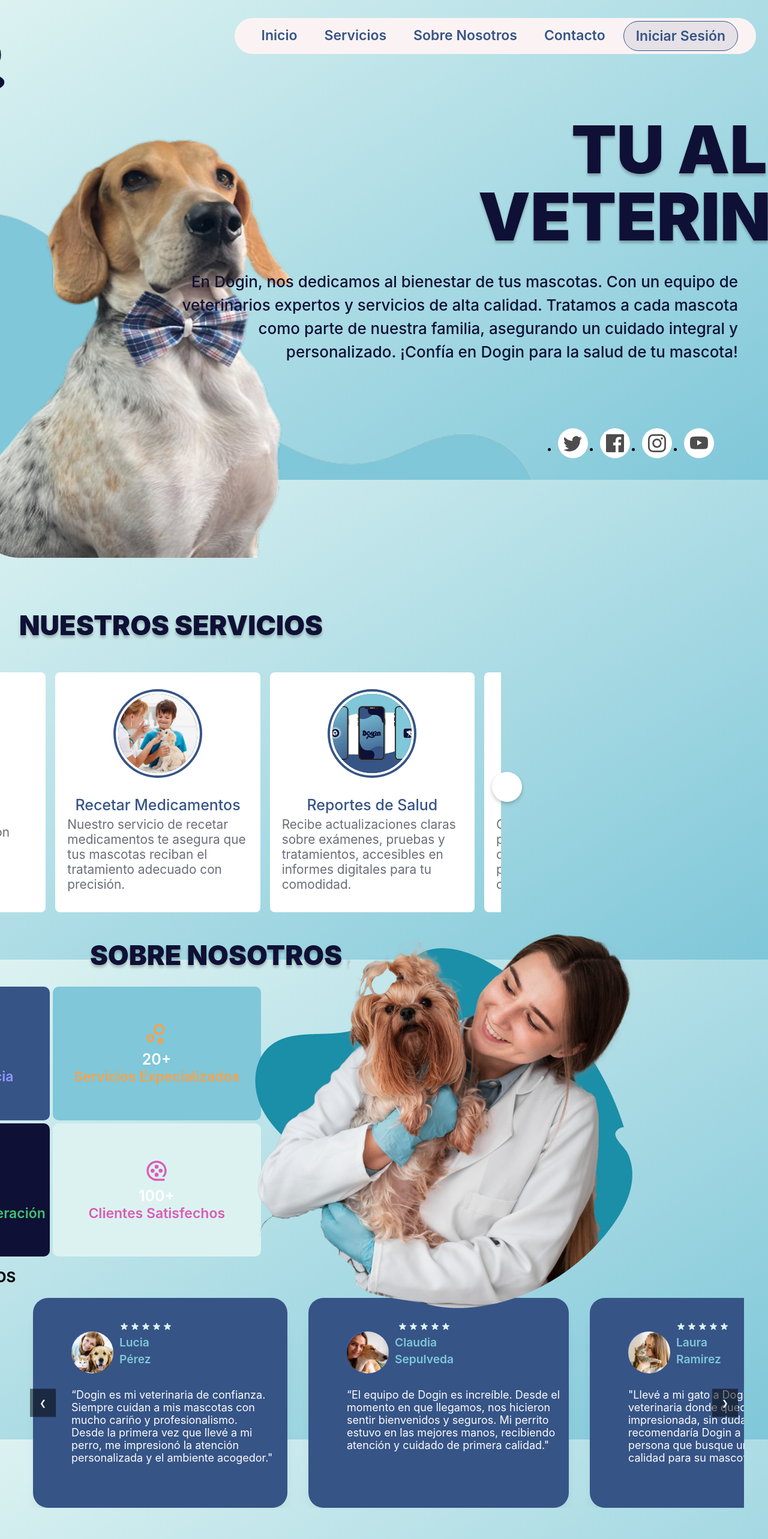
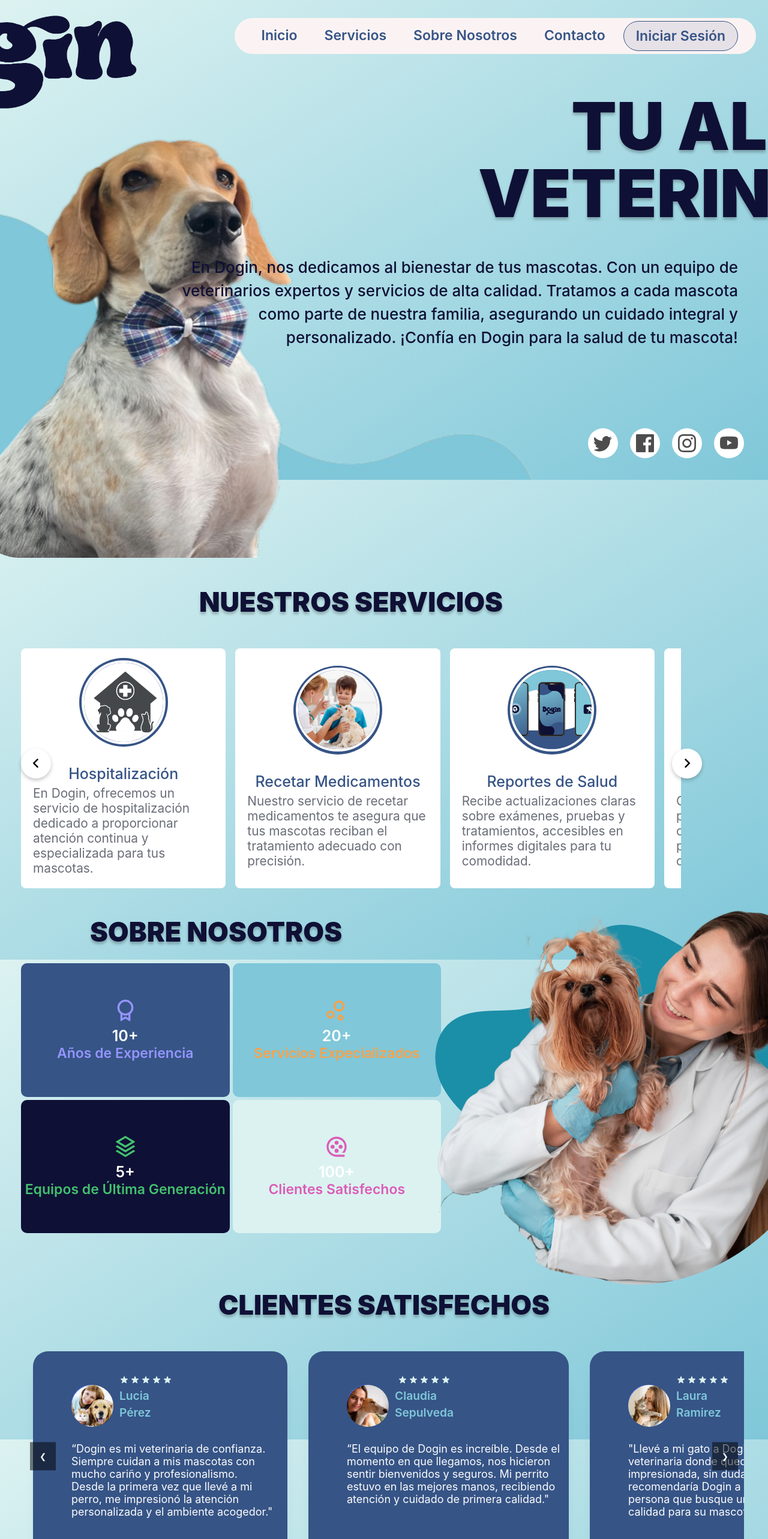
Before and after one commit to NataliaAvilaTorres/Proyecto-Desarrollo-Web---Angular, an Angular app: page / in a window 1280 px wide. Shown: the top 2566 px of the page at 60% size. Built offline with nearby package versions, Linux system fonts and the light colour scheme.

Commit message:
LandingPage ya quedo

```diff
--- a/src/app/LandingPage/footer/footer.component.css
+++ b/src/app/LandingPage/footer/footer.component.css
@@ -1,7 +1,7 @@
 .social-icons {
     position: fixed;
     bottom: 20px;
-    right: 80px;
+    right: 30px;
     display: flex;
     gap: 20px;
     z-index: 10;
@@ -103,3 +103,7 @@
   .example-2 .icon-content a[data-social="youtube"] ~ .tooltip {
     background-color: #ff0000;
   }
+
+  ul {
+    list-style: none;
+  }
--- a/src/app/LandingPage/header/header.component.css
+++ b/src/app/LandingPage/header/header.component.css
@@ -62,6 +62,6 @@
     position: absolute;
     width: 650px;
     height: 330px;
-    margin-top: 2380px;
-    margin-left: -230px;
+    margin-top: 2448px;
+    margin-left: -10px;
   }
--- a/src/app/LandingPage/main/main.component.css
+++ b/src/app/LandingPage/main/main.component.css
@@ -33,7 +33,7 @@
     text-shadow: 0px 4px 4px rgba(0, 0, 0, 0.25);
     margin: 0;
     margin-right: -18px;
-    margin-top: 2550px;
+    margin-top: 2600px;
   }
 
   .descripcion {
@@ -45,7 +45,7 @@
     z-index: 2;
     max-width: 83%;
     position: absolute;
-    top: 53%;
+    top: 50%;
     right: 50px;
     background-color: transparent;
   }
@@ -72,6 +72,17 @@
     text-decoration: none; /* Asegura que no haya subrayado al pasar el cursor */
   }
 
+  .testimonios {
+    margin-top: 80px;
+    text-align: center;
+    z-index: 3;
+    font-size: 45px;
+    font-weight: 900;
+    line-height: 80px;
+    color: #0f1035;
+    text-shadow: 0px 4px 4px rgba(0, 0, 0, 0.25);
+  }
+
   .servicios {
     text-align: center;
     z-index: 3;
@@ -88,6 +99,7 @@
     width: 100%;
     position: absolute;
     margin-top: 100px;
+    margin-left: 300px;
   }
 
   .wrapper i {
@@ -215,7 +227,7 @@
   }
 
   .card h2 {
-    font-weight: 500;
+    font-weight: 550;
     font-size: 1.56rem;
     margin: 30px 0 5px;
     color: #365486;
@@ -239,7 +251,7 @@
     gap: 5px;
     overflow: visible;
     margin-top: -550px;
-    margin-right: 150px;
+    margin-left: 300px;
   }
 
   .card2 .item {
@@ -276,7 +288,7 @@
     object-fit: cover; /* Asegura que la imagen cubra el contenedor sin distorsionarse */
   }
 
-  .sobre {
+  .sobre{
     margin-bottom: -110px;
     text-align: center;
     z-index: 3;
@@ -291,7 +303,7 @@
 
   .veterinario {
     position: relative;
-    margin-left: 680px;
+    margin-left: 980px;
     z-index: 10;
   }
 
--- a/src/app/LandingPage/main/main.component.html
+++ b/src/app/LandingPage/main/main.component.html
@@ -349,8 +349,8 @@
                 </div>
             </div>
             <!-- Controles del carrusel -->
-            <button class="carousel-prev">❮</button>
-            <button class="carousel-next">❯</button>
+            <button (click)="prev()" class="carousel-prev">❮</button>
+            <button (click)="next()" class="carousel-next">❯</button>
         </div>
     </div>
 
--- a/src/app/LandingPage/main/main.component.ts
+++ b/src/app/LandingPage/main/main.component.ts
@@ -7,4 +7,70 @@
 })
 export class MainComponent {
 
+  currentIndex = 0;
+  totalCards = 0;
+  firstCardWidth: number = 0;
+  isDragging: boolean = false;
+  startX: number = 0;
+  startScrollLeft: number = 0;
+
+  ngOnInit() {
+    // Funcionalidad para carrusel con flechas (prev y next)
+    this.totalCards = document.querySelectorAll('.card').length;
+
+    // Funcionalidad de arrastre en el carrusel
+    const carousel = document.querySelector(".carousel") as HTMLElement;
+    const arrowBtns = document.querySelectorAll(".wrapper i");
+    this.firstCardWidth = carousel.querySelector(".card")?.clientWidth || 0;
+
+    // Agregar eventos a las flechas para moverse en el carrusel
+    arrowBtns.forEach(btn => {
+      btn.addEventListener("click", () => {
+        carousel.scrollLeft += btn.id === "left" ? -this.firstCardWidth : this.firstCardWidth;
+      });
+    });
+
+    // Eventos de arrastre
+    carousel.addEventListener("mousedown", this.dragStart.bind(this));
+    carousel.addEventListener("mousemove", this.dragging.bind(this));
+    document.addEventListener("mouseup", this.dragStop.bind(this));
+  }
+
+  // Métodos para flechas prev y next
+  updateCarousel() {
+    const offset = this.currentIndex * -280;
+    const carouselContainer = document.querySelector('.carousel-container') as HTMLElement;
+    carouselContainer.style.transform = `translateX(${offset}px)`;
+  }
+
+  prev() {
+    this.currentIndex = (this.currentIndex > 0) ? this.currentIndex - 1 : this.totalCards - 1;
+    this.updateCarousel();
+  }
+
+  next() {
+    this.currentIndex = (this.currentIndex < this.totalCards - 1) ? this.currentIndex + 1 : 0;
+    this.updateCarousel();
+  }
+
+  // Métodos para el arrastre
+  dragStart(e: MouseEvent) {
+    this.isDragging = true;
+    const carousel = document.querySelector(".carousel") as HTMLElement;
+    carousel.classList.add("dragging");
+    this.startX = e.pageX;
+    this.startScrollLeft = carousel.scrollLeft;
+  }
+
+  dragging(e: MouseEvent) {
+    if (!this.isDragging) return;
+    const carousel = document.querySelector(".carousel") as HTMLElement;
+    carousel.scrollLeft = this.startScrollLeft - (e.pageX - this.startX);
+  }
+
+  dragStop() {
+    this.isDragging = false;
+    const carousel = document.querySelector(".carousel") as HTMLElement;
+    carousel.classList.remove("dragging");
+  }
 }
--- a/src/index.html
+++ b/src/index.html
@@ -6,6 +6,7 @@
   <base href="/">
   <meta name="viewport" content="width=device-width, initial-scale=1">
   <link rel="icon" type="image/x-icon" href="favicon.ico">
+  <link rel="stylesheet" href="https://cdnjs.cloudflare.com/ajax/libs/font-awesome/6.3.0/css/all.min.css" />
 </head>
 <body>
   <app-root></app-root>
```
